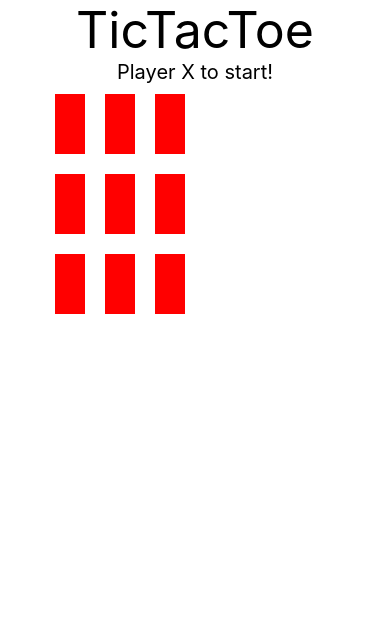
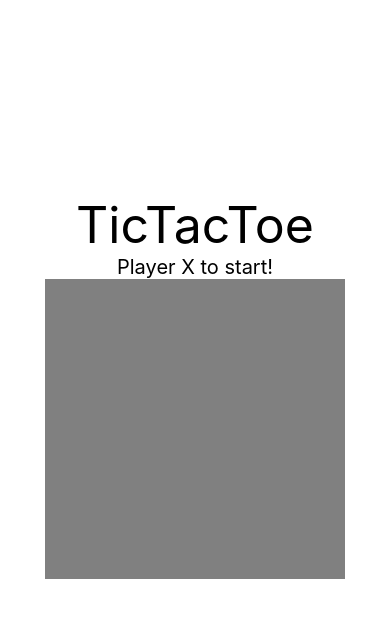
Before and after one commit to johnreyes96/udemy-tictactoe-app-using-react-native, a React Native app: screen / in a window 390 px wide. Shown: the top 618 px of the page. Built offline with nearby package versions, Linux system fonts and the light colour scheme.

Commit message:
add board styling

```diff
--- a/App.js
+++ b/App.js
@@ -77,6 +77,7 @@
       <StatusBar style="auto" />
       <Text style={styles.txt1}>TicTacToe</Text>
       <Text style={styles.txt2}>{notification}</Text>
+      <View style={styles.flatlistContainer}>
         <FlatList
           style={styles.list}
           data={board}
@@ -85,10 +86,11 @@
           extraData={refresh}
           renderItem={({item, index}) =>
             <TouchableOpacity style={styles.square} onPress={() => pressField(index)}>
-            <Text>{item}</Text>
+              <Text style={styles.txtXO}>{item}</Text>
             </TouchableOpacity>
           }
         />
+      </View>
     </View>
   );
 }
@@ -100,20 +102,30 @@
     alignItems: 'center',
     justifyContent: 'center'
   },
+  flatlistContainer: {
+    justifyContent: 'center',
+    alignItems: 'center',
+    height: 370,
+    width: '100%'
+  },
   txt1: {
     fontSize: 50
   },
   txt2: {
     fontSize: 20
   },
+  txtXO: {
+    fontSize: 60
+  },
   list: {
     width: 300,
-    height: 400
+    height: 300
   },
   square: {
-    height: 60,
-    width: 30,
-    backgroundColor: 'red',
-    margin: 10
+    height: 100,
+    width: 100,
+    backgroundColor: 'gray',
+    justifyContent: 'center',
+    alignItems: 'center'
   }
 });
```
Lines whose indentation alone changed are shown as unchanged.
